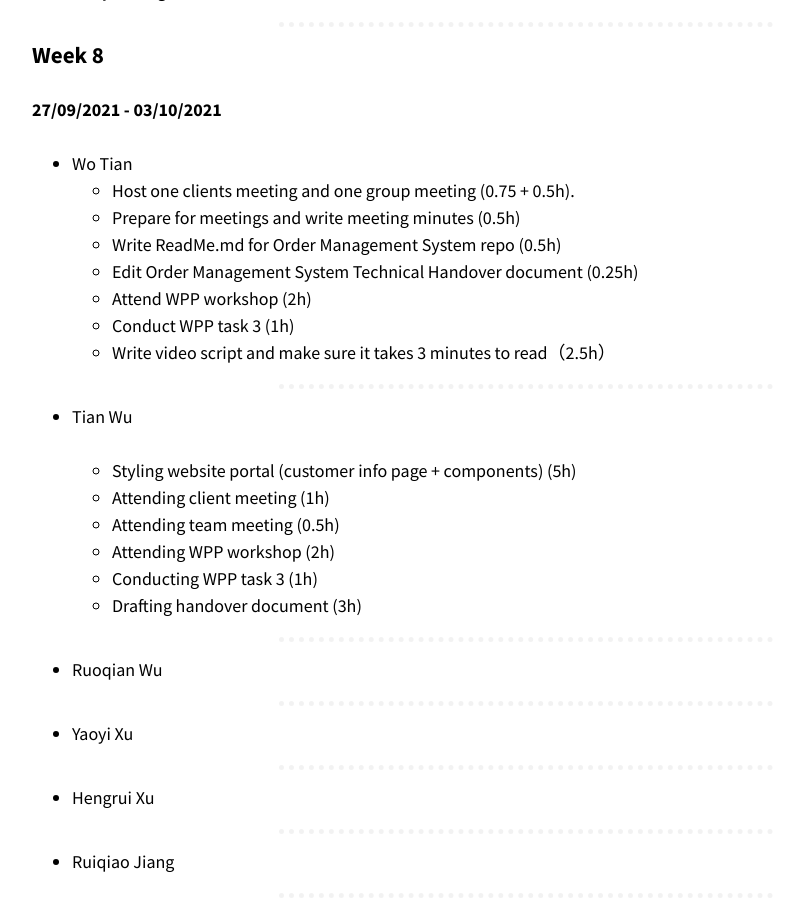
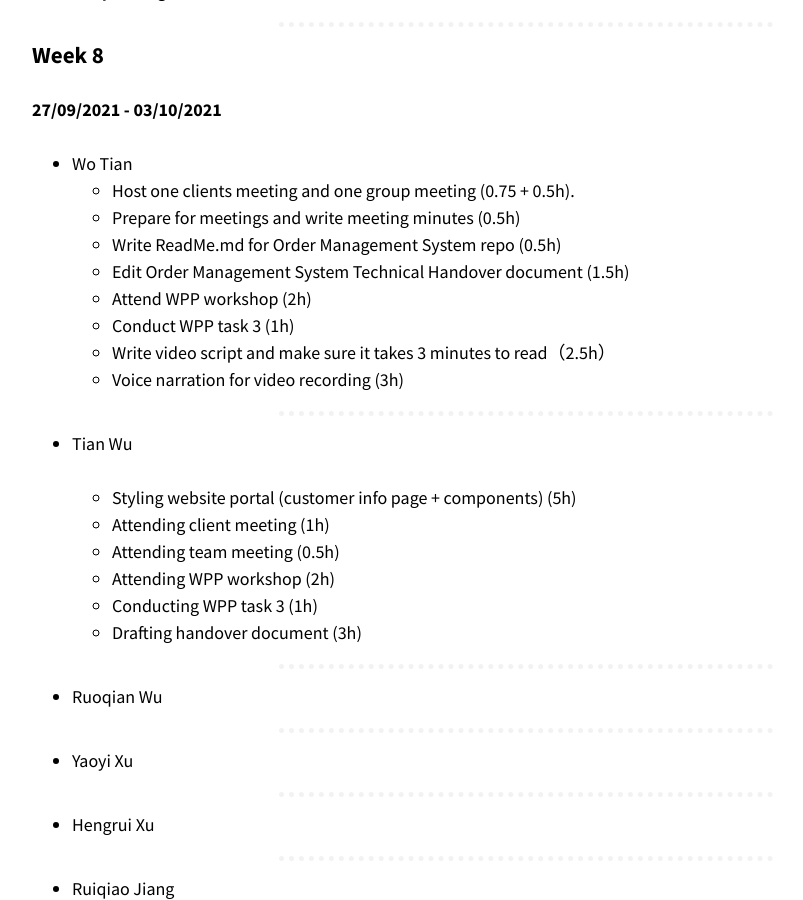
Before and after one commit to optofab/optofab.github.io, a Jekyll site: the page built from work_records.md, in a window 1280 px wide and 900 px high, scrolled down 14989 px. Shown: the whole window, without its empty margins (114-917 px from the left). Built offline with Jekyll 4.4.1, drawn with Linux system fonts in a browser that asks for light colours; nearby versions of some CDN libraries; emoji names are drawn with the system emoji font.

Commit message:
Update work_records.md

```diff
--- a/work_records.md
+++ b/work_records.md
@@ -620,10 +620,11 @@ _[Don't forget to add hours for each of the work you've done. This line will be
   - Host one clients meeting and one group meeting (0.75 + 0.5h).
   - Prepare for meetings and write meeting minutes (0.5h)
   - Write ReadMe.md for Order Management System repo (0.5h)
-  - Edit Order Management System Technical Handover document (0.25h)
+  - Edit Order Management System Technical Handover document (1.5h)
   - Attend WPP workshop (2h)
   - Conduct WPP task 3 (1h)
   - Write video script and make sure it takes 3 minutes to read（2.5h）
+  - Voice narration for video recording (3h)
 
 <hr class="hr-dotted">
 
```
